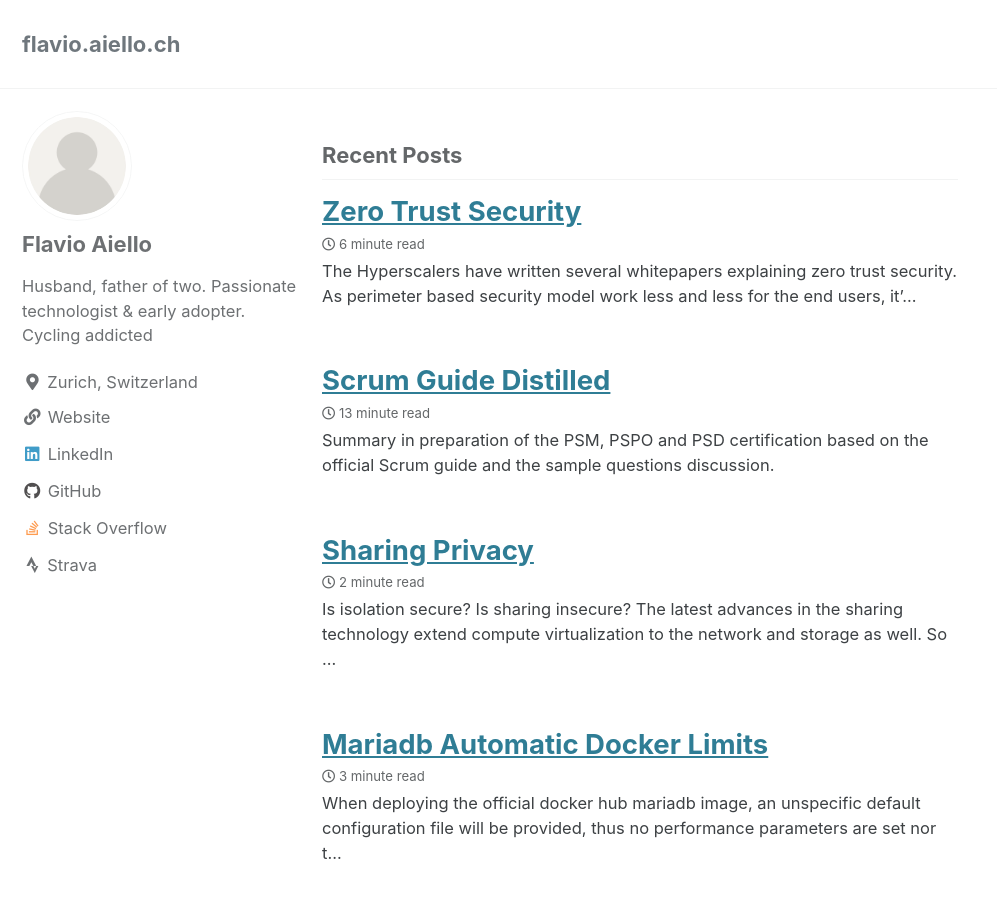
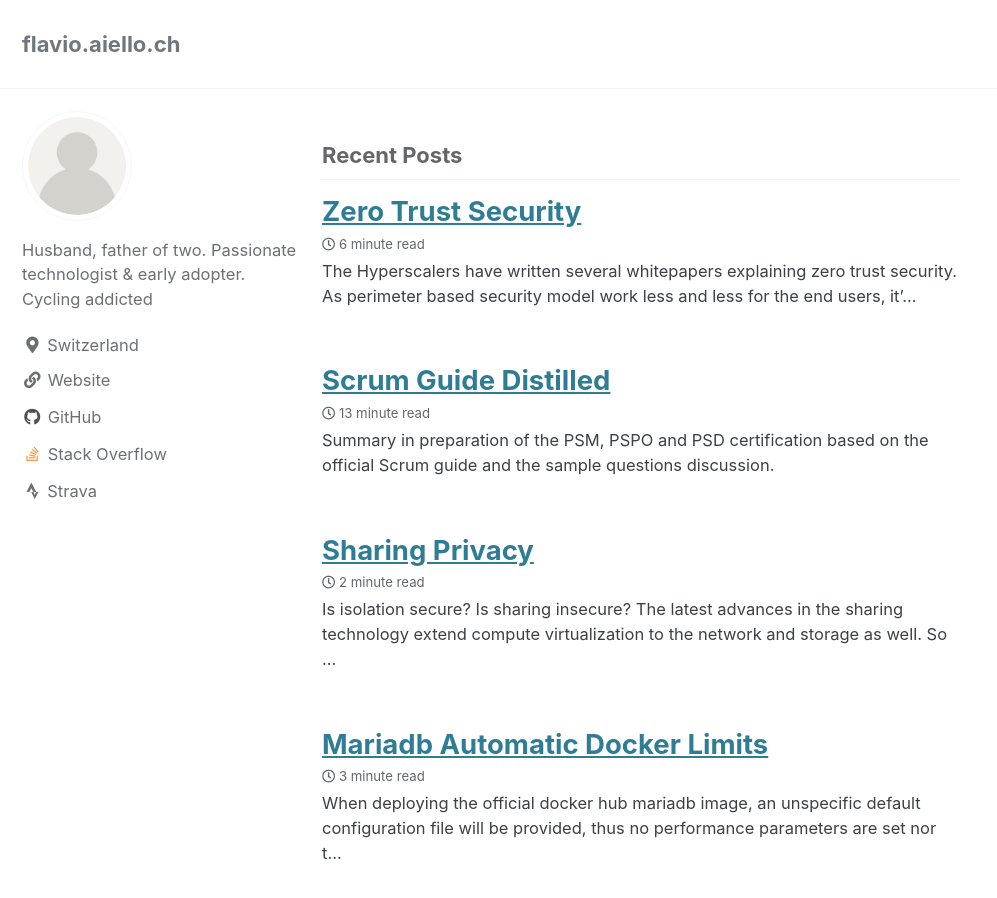
Before and after one commit to flavioaiello/flavio.aiello.ch, a Jekyll site: the page built from index.html, in a window 1280 px wide and 900 px high. Shown: the whole window, without its empty margins (0-997 px from the left). Built offline with Jekyll 4.4.1, drawn with Linux system fonts in a browser that asks for light colours; cached includes are drawn as plain includes; the list of posts is cut into pages by our own code.

Commit message:
Update _config.yml

```diff
--- a/_config.yml
+++ b/_config.yml
@@ -86,10 +86,10 @@ google_ad_slot           : "2741110476"
 
 # Site Author
 author:
-  name             : "Flavio Aiello"
+  name             :
   avatar           : "assets/images/me.jpg" # path of avatar image, e.g. "/assets/images/bio-photo.jpg"
   bio              : "Husband, father of two. Passionate technologist & early adopter. Cycling addicted"
-  location         : "Zurich, Switzerland"
+  location         : "Switzerland"
   email            :
   uri              : "https://flavio.aiello.ch"
   bitbucket        :
@@ -104,7 +104,7 @@ author:
   keybase          :
   instagram        :
   lastfm           :
-  linkedin         : "flavioaiello"
+  linkedin         :
   pinterest        :
   soundcloud       :
   stackoverflow    : "2474922/flavio-aiello" # "123456/username" (the last part of your profile url, e.g. https://stackoverflow.com/users/123456/username)
```
